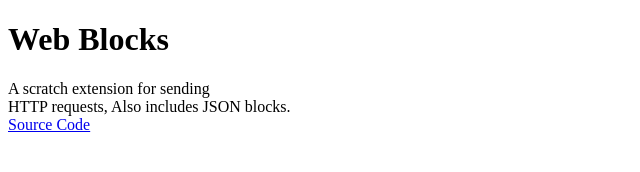
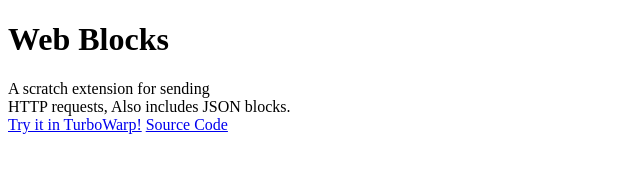
Before and after one commit to kloodi2020/kloodi2020.github.io, a plain HTML site: page WebBlocks.html in a window 1280 px wide. Shown: the whole page, without its empty margins (0-640 px from the left). Drawn offline with Linux system fonts and the light colour scheme.

Commit message:
Update WebBlocks.html

```diff
--- a/WebBlocks.html
+++ b/WebBlocks.html
@@ -8,6 +8,7 @@
     A scratch extension for sending<br>
     HTTP requests, Also includes JSON blocks.<br>
 
-    <a href="webBlocks.js">Source Code</a>
+    <a href="https://turbowarp.org/editor?extension=https://kloodi2020.github.io/WebBlocks.js">Try it in TurboWarp!</a>
+    <a href="WebBlocks.js">Source Code</a>
   </body>
 </html>
```
